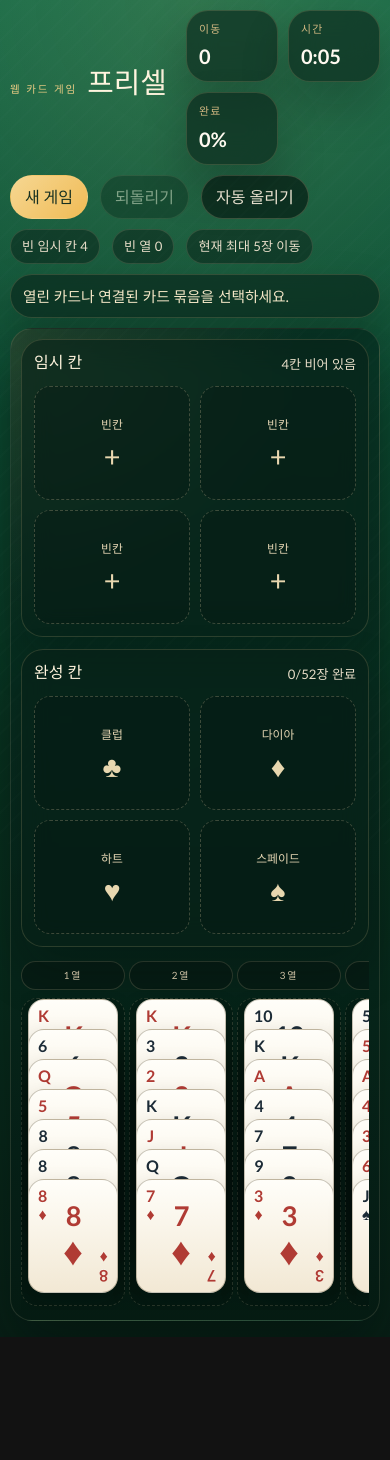
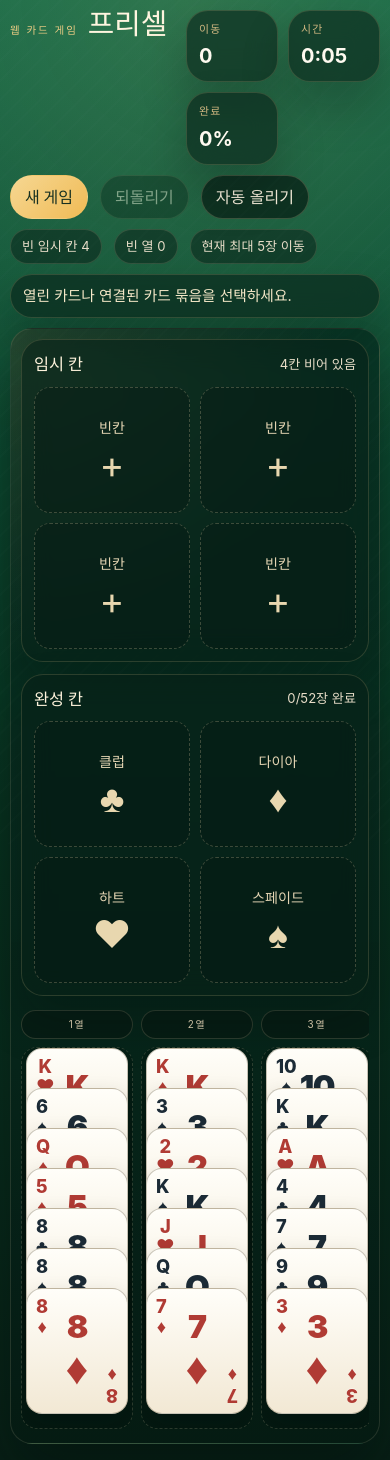
Before and after one commit to jssimonlee/freecell, a React (Vite) app: page / in a window 390 px wide. Before the commit the page ends 1337 px from the top, so only its background shows below. Built offline with nearby package versions, Linux system fonts and the light colour scheme.

Commit message:
Improve card readability and auto moves

```diff
--- a/src/App.css
+++ b/src/App.css
@@ -42,10 +42,11 @@
 
 .hero-copy h1 {
   margin: 0;
-  font-family: 'Iowan Old Style', 'Palatino Linotype', 'Book Antiqua', serif;
+  font-family: var(--ui-font);
   font-size: clamp(1.8rem, 3vw, 2.6rem);
   line-height: 1;
   color: #fff5df;
+  font-weight: 700;
 }
 
 .hero-metrics {
@@ -180,9 +181,10 @@
 
 .zone-card h2,
 .notes-panel h3 {
-  font-family: 'Iowan Old Style', 'Palatino Linotype', 'Book Antiqua', serif;
+  font-family: var(--ui-font);
   color: #fff4dd;
-  font-size: 1rem;
+  font-size: 1.02rem;
+  font-weight: 700;
 }
 
 .zone-card__header span {
@@ -199,7 +201,7 @@
 .cell-slot,
 .playing-card {
   position: relative;
-  min-height: 126px;
+  min-height: 138px;
   border-radius: 16px;
   display: flex;
   align-items: center;
@@ -245,13 +247,14 @@
 }
 
 .slot-label {
-  font-size: 0.74rem;
+  font-size: 0.88rem;
   color: #e4d5b3;
   text-transform: capitalize;
+  font-weight: 700;
 }
 
 .slot-symbol {
-  font-size: 1.8rem;
+  font-size: 2.35rem;
   line-height: 1;
 }
 
@@ -264,7 +267,7 @@
 }
 
 .cascade-column {
-  min-width: 104px;
+  min-width: 112px;
 }
 
 .column-target {
@@ -288,6 +291,7 @@
   border: 1px dashed rgba(255, 229, 186, 0.16);
   border-radius: 16px;
   background: rgba(6, 24, 17, 0.32);
+  overflow: hidden;
 }
 
 .cascade-stack--empty {
@@ -315,8 +319,8 @@
 
 .playing-card--stacked {
   position: absolute;
-  left: 6px;
-  right: 6px;
+  left: 4px;
+  right: 4px;
 }
 
 .playing-card--red {
@@ -334,7 +338,7 @@
   display: grid;
   gap: 2px;
   justify-items: center;
-  font-size: 1.12rem;
+  font-size: 1.34rem;
   line-height: 1;
   font-weight: 800;
   text-shadow: 0 1px 0 rgba(255, 255, 255, 0.4);
@@ -352,25 +356,27 @@
   display: grid;
   justify-items: center;
   align-items: center;
-  gap: 2px;
+  gap: 4px;
 }
 
 .card-face__rank {
-  font-size: 2rem;
+  font-size: 2.45rem;
   font-weight: 900;
   line-height: 0.92;
   letter-spacing: -0.04em;
 }
 
 .card-face__pip {
-  font-size: 3rem;
+  font-size: 3.35rem;
   line-height: 1;
 }
 
 @media (max-width: 1100px) {
-  .hero-panel,
-  .zone-strip,
-  .notes-panel {
+  .hero-panel {
+    align-items: stretch;
+  }
+
+  .zone-strip {
     grid-template-columns: 1fr;
   }
 }
@@ -402,24 +408,24 @@
   }
 
   .cascades-panel {
-    grid-template-columns: repeat(8, 96px);
+    grid-template-columns: repeat(8, 108px);
     gap: 12px;
   }
 
   .cell-slot,
   .playing-card {
-    min-height: 114px;
+    min-height: 126px;
   }
 
   .card-face__corner {
-    font-size: 1rem;
+    font-size: 1.14rem;
   }
 
   .card-face__rank {
-    font-size: 1.7rem;
+    font-size: 2rem;
   }
 
   .card-face__pip {
-    font-size: 2.45rem;
+    font-size: 2.8rem;
   }
 }
--- a/src/App.tsx
+++ b/src/App.tsx
@@ -25,7 +25,7 @@ import {
 } from './lib/freecell'
 import './App.css'
 
-const STACK_SPACING = 30
+const STACK_SPACING = 40
 
 const FOUNDATION_NAMES: Record<Suit, string> = {
   clubs: '클럽',
@@ -67,6 +67,29 @@ function cardIsSelected(selection: Selection | null, column: number, index: numb
 
 function freeCellIsSelected(selection: Selection | null, index: number) {
   return selection?.kind === 'freeCell' && selection.index === index
+}
+
+function getCascadeSearchOrder(totalColumns: number, sourceColumn?: number) {
+  if (sourceColumn === undefined) {
+    return Array.from({ length: totalColumns }, (_, index) => index)
+  }
+
+  const order: number[] = []
+
+  for (let offset = 1; offset < totalColumns; offset += 1) {
+    const leftColumn = sourceColumn - offset
+    const rightColumn = sourceColumn + offset
+
+    if (leftColumn >= 0) {
+      order.push(leftColumn)
+    }
+
+    if (rightColumn < totalColumns) {
+      order.push(rightColumn)
+    }
+  }
+
+  return order
 }
 
 function CardFace({ card }: { card: Card }) {
@@ -185,6 +208,54 @@ function App() {
     commitMove(nextGame, getMoveSummary(selection, `${column + 1}열`))
   }
 
+  const moveSelectionByPriority = (
+    source: Selection,
+    options: {
+      sourceColumn?: number
+      allowFoundation: boolean
+      allowCascade: boolean
+      allowFreeCell: boolean
+    },
+  ) => {
+    if (options.allowFoundation) {
+      const foundationMove = moveSelectionToFoundation(game, source)
+
+      if (foundationMove) {
+        commitMove(foundationMove, getMoveSummary(source, '완성 칸'))
+        return true
+      }
+    }
+
+    if (options.allowCascade) {
+      const cascadeSearchOrder = getCascadeSearchOrder(
+        game.cascades.length,
+        options.sourceColumn,
+      )
+
+      for (const column of cascadeSearchOrder) {
+        const cascadeMove = moveSelectionToCascade(game, source, column)
+
+        if (cascadeMove) {
+          commitMove(cascadeMove, getMoveSummary(source, `${column + 1}열`))
+          return true
+        }
+      }
+    }
+
+    if (options.allowFreeCell) {
+      for (let index = 0; index < game.freeCells.length; index += 1) {
+        const freeCellMove = moveSelectionToFreeCell(game, source, index)
+
+        if (freeCellMove) {
+          commitMove(freeCellMove, getMoveSummary(source, `임시 칸 ${index + 1}`))
+          return true
+        }
+      }
+    }
+
+    return false
+  }
+
   const handleCascadeCardClick = (
     event: MouseEvent<HTMLButtonElement>,
     column: number,
@@ -235,7 +306,34 @@ function App() {
     const source = buildCascadeSelection(game, column, index)
 
     if (source) {
-      moveSelectionToHome(source)
+      const moved = moveSelectionByPriority(source, {
+        sourceColumn: column,
+        allowFoundation: true,
+        allowCascade: true,
+        allowFreeCell: true,
+      })
+
+      if (!moved) {
+        setStatusMessage('자동으로 이동할 수 있는 완성 칸, 다른 열, 임시 칸이 없습니다.')
+      }
+    }
+  }
+
+  const handleFreeCellDoubleClick = (index: number) => {
+    const source = buildFreeCellSelection(game, index)
+
+    if (!source) {
+      return
+    }
+
+    const moved = moveSelectionByPriority(source, {
+      allowFoundation: false,
+      allowCascade: true,
+      allowFreeCell: false,
+    })
+
+    if (!moved) {
+      setStatusMessage('임시 칸 카드가 내려갈 수 있는 열이 없습니다.')
     }
   }
 
@@ -375,13 +473,7 @@ function App() {
                       .filter(Boolean)
                       .join(' ')}
                     onClick={() => handleFreeCellClick(index)}
-                    onDoubleClick={() => {
-                      const source = buildFreeCellSelection(game, index)
-
-                      if (source) {
-                        moveSelectionToHome(source)
-                      }
-                    }}
+                    onDoubleClick={() => handleFreeCellDoubleClick(index)}
                   >
                     {card ? (
                       <CardFace card={card} />
@@ -445,8 +537,8 @@ function App() {
         <section className="cascades-panel">
           {game.cascades.map((cascade, column) => {
             const cascadeHeight = Math.max(
-              168,
-              128 + Math.max(cascade.length - 1, 0) * STACK_SPACING,
+              186,
+              142 + Math.max(cascade.length - 1, 0) * STACK_SPACING,
             )
             const isDropTarget = selection
               ? canMoveSelectionToCascade(game, selection, column)
--- a/src/index.css
+++ b/src/index.css
@@ -1,5 +1,8 @@
 :root {
-  font-family: 'Avenir Next', 'Trebuchet MS', 'Segoe UI', sans-serif;
+  --ui-font:
+    'Apple SD Gothic Neo', 'SF Pro KR', -apple-system, BlinkMacSystemFont,
+    'Helvetica Neue', 'Pretendard', 'Noto Sans KR', 'Malgun Gothic', sans-serif;
+  font-family: var(--ui-font);
   line-height: 1.5;
   font-weight: 400;
   color: #f4ead1;
```
